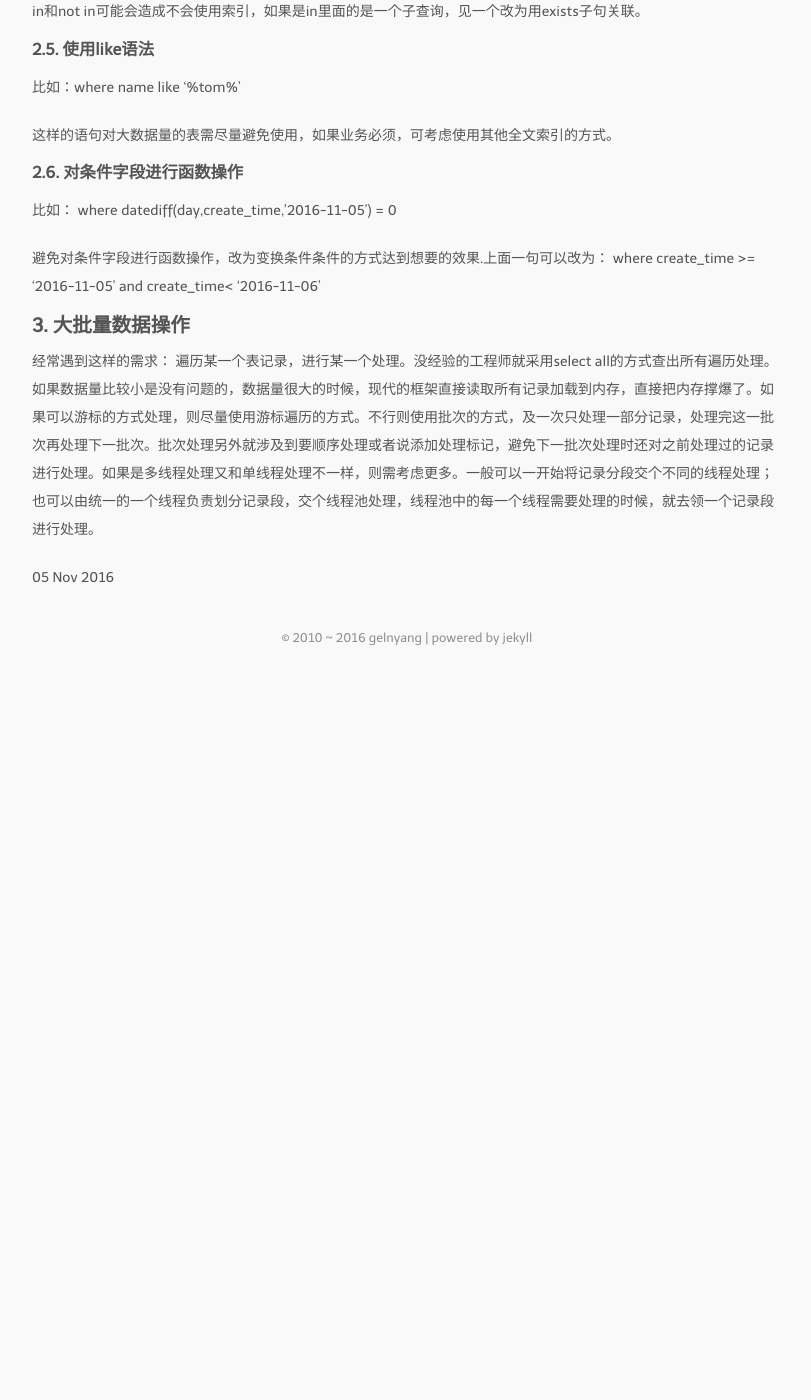
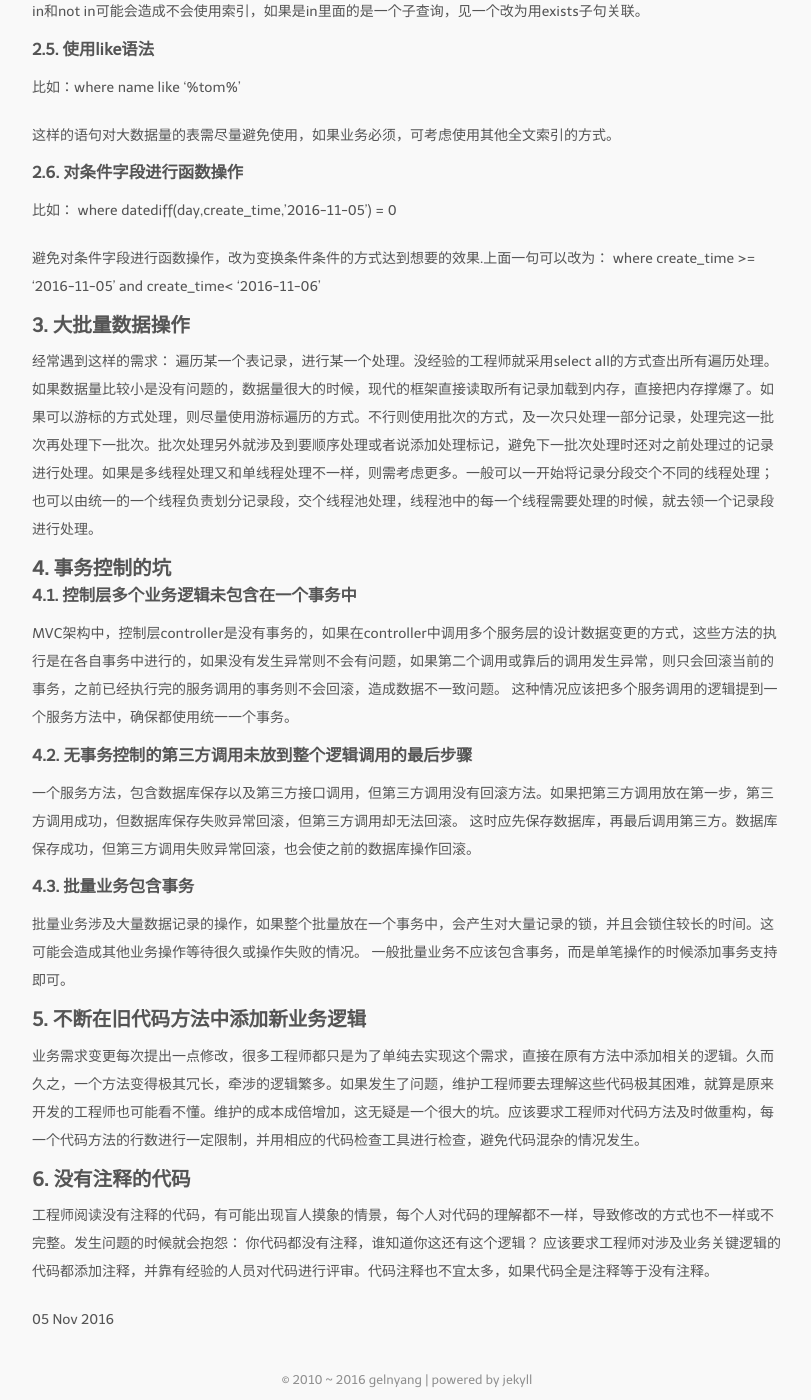
Before and after one commit to wongoo/blog-jekyll, a Jekyll site: the page built from _posts/2016-11-05-the-holes-in-developing.markdown, in a window 1280 px wide and 1400 px high, scrolled down 1034 px. Shown: the whole window, without its empty margins (233-1044 px from the left). Built offline with Jekyll 4.4.1, drawn with Linux system fonts in a browser that asks for light colours; nearby versions of some CDN libraries; some web fonts are replaced; comment, search, counter and statistics services are not loaded; before the commit the page ends 1692 px from its top, so only the background shows below that.

Commit message:
update post content

```diff
--- a/_posts/2016-11-05-the-holes-in-developing.markdown
+++ b/_posts/2016-11-05-the-holes-in-developing.markdown
@@ -65,7 +65,28 @@ in和not in可能会造成不会使用索引，如果是in里面的是一个子
 经常遇到这样的需求： 遍历某一个表记录，进行某一个处理。没经验的工程师就采用select all的方式查出所有遍历处理。 如果数据量比较小是没有问题的，数据量很大的时候，现代的框架直接读取所有记录加载到内存，直接把内存撑爆了。如果可以游标的方式处理，则尽量使用游标遍历的方式。不行则使用批次的方式，及一次只处理一部分记录，处理完这一批次再处理下一批次。批次处理另外就涉及到要顺序处理或者说添加处理标记，避免下一批次处理时还对之前处理过的记录进行处理。如果是多线程处理又和单线程处理不一样，则需考虑更多。一般可以一开始将记录分段交个不同的线程处理；也可以由统一的一个线程负责划分记录段，交个线程池处理，线程池中的每一个线程需要处理的时候，就去领一个记录段进行处理。
 
 
+## 4. 事务控制的坑
 
+### 4.1. 控制层多个业务逻辑未包含在一个事务中
+
+MVC架构中，控制层controller是没有事务的，如果在controller中调用多个服务层的设计数据变更的方式，这些方法的执行是在各自事务中进行的，如果没有发生异常则不会有问题，如果第二个调用或靠后的调用发生异常，则只会回滚当前的事务，之前已经执行完的服务调用的事务则不会回滚，造成数据不一致问题。 这种情况应该把多个服务调用的逻辑提到一个服务方法中，确保都使用统一一个事务。
+
+### 4.2. 无事务控制的第三方调用未放到整个逻辑调用的最后步骤
+
+一个服务方法，包含数据库保存以及第三方接口调用，但第三方调用没有回滚方法。如果把第三方调用放在第一步，第三方调用成功，但数据库保存失败异常回滚，但第三方调用却无法回滚。 这时应先保存数据库，再最后调用第三方。数据库保存成功，但第三方调用失败异常回滚，也会使之前的数据库操作回滚。
+
+### 4.3. 批量业务包含事务
+
+批量业务涉及大量数据记录的操作，如果整个批量放在一个事务中，会产生对大量记录的锁，并且会锁住较长的时间。这可能会造成其他业务操作等待很久或操作失败的情况。 一般批量业务不应该包含事务，而是单笔操作的时候添加事务支持即可。
+
+
+## 5. 不断在旧代码方法中添加新业务逻辑
+
+业务需求变更每次提出一点修改，很多工程师都只是为了单纯去实现这个需求，直接在原有方法中添加相关的逻辑。久而久之，一个方法变得极其冗长，牵涉的逻辑繁多。如果发生了问题，维护工程师要去理解这些代码极其困难，就算是原来开发的工程师也可能看不懂。维护的成本成倍增加，这无疑是一个很大的坑。应该要求工程师对代码方法及时做重构，每一个代码方法的行数进行一定限制，并用相应的代码检查工具进行检查，避免代码混杂的情况发生。
+
+## 6. 没有注释的代码
+
+工程师阅读没有注释的代码，有可能出现盲人摸象的情景，每个人对代码的理解都不一样，导致修改的方式也不一样或不完整。发生问题的时候就会抱怨： 你代码都没有注释，谁知道你这还有这个逻辑？ 应该要求工程师对涉及业务关键逻辑的代码都添加注释，并靠有经验的人员对代码进行评审。代码注释也不宜太多，如果代码全是注释等于没有注释。
 
 
 
```
